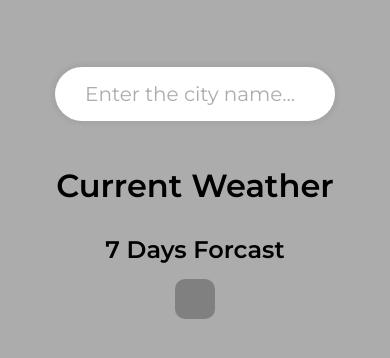
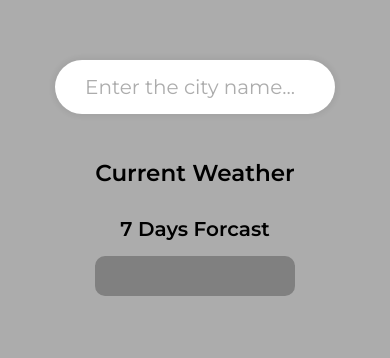
Before and after one commit to Cotamor/31-Days-31-Challenges, a plain HTML site: page weather-app/index.html in a window 390 px wide. Shown: the part 244-602 px from the top of the page. Drawn offline with Linux system fonts and the light colour scheme; no server answers.

Commit message:
Edit layout

```diff
--- a/weather-app/index.html
+++ b/weather-app/index.html
@@ -15,10 +15,16 @@
   <form id="form">
     <input type="text" id="search" class="search" autocomplete="off" placeholder="Enter the city name...">
   </form>
-  <h1>Current Weather</h1>
-  <div id="box"></div>
-  <h2>7 Days Forcast</h2>
-  <div id="box2" class="sevenDays"></div>
+  <div class="container">
+    <div>
+      <h1>Current Weather</h1>
+      <div id="box"></div>
+    </div>
+    <div>
+      <h2>7 Days Forcast</h2>
+      <div id="box2" class="sevenDays"></div>
+    </div>
+  </div>
 </body>
 
 </html>
--- a/weather-app/script.js
+++ b/weather-app/script.js
@@ -38,9 +38,7 @@ async function getCurrentWeather(city) {
   <img src="${icon_url(icon)}" alt="icon of ${description}">
   </span>
   ${temp.toFixed(1)}℃
-  <span class="icon">
-  <img src="${icon_url(icon)}" alt="icon of ${description}">
-  </span>
+
   </div>
   <div class="sky">${description}</div>
   `;
--- a/weather-app/style.css
+++ b/weather-app/style.css
@@ -15,11 +15,19 @@ body {
 }
 h1,
 h2 {
+  /* text-align: center; */
   margin: 15px 0;
+}
+h1 {
+  font-size: 23px;
+}
+h2 {
+  font-size: 20px;
 }
 img {
   max-width: 100%;
 }
+
 .search {
   font-family: inherit;
   border: none;
@@ -37,16 +45,21 @@ img {
 .search:focus {
   outline: none;
 }
+
+.container {
+  display: flex;
+}
 .weather-container {
   border-radius: 10px;
   background-color: gray;
-  font-size: 35px;
+  font-size: 30px;
   display: flex;
   color: #fff;
   flex-direction: column;
   justify-content: center;
   align-items: center;
   padding: 20px;
+  margin-right: 20px;
   margin-bottom: 20px;
 }
 .location {
@@ -65,7 +78,7 @@ img {
   width: 100%;
 }
 .sky {
-  font-size: 30px;
+  font-size: 16px;
 }
 .sevenDays {
   background-color: gray;
@@ -76,6 +89,7 @@ img {
   flex-wrap: wrap;
   justify-content: center;
   align-items: flex-start;
+  margin-bottom: 30px;
 }
 .forcast {
   border-radius: 10px;
@@ -102,7 +116,15 @@ img {
 }
 
 @media screen and (max-width: 768px) {
+  h1,
+  h2 {
+    text-align: center;
+  }
+  .container {
+    flex-direction: column;
+  }
   .weather-container {
+    margin-right: 0;
     font-size: 25px;
   }
   .sky {
```
Also changed, not shown: weather-app/desktop-design.png.
